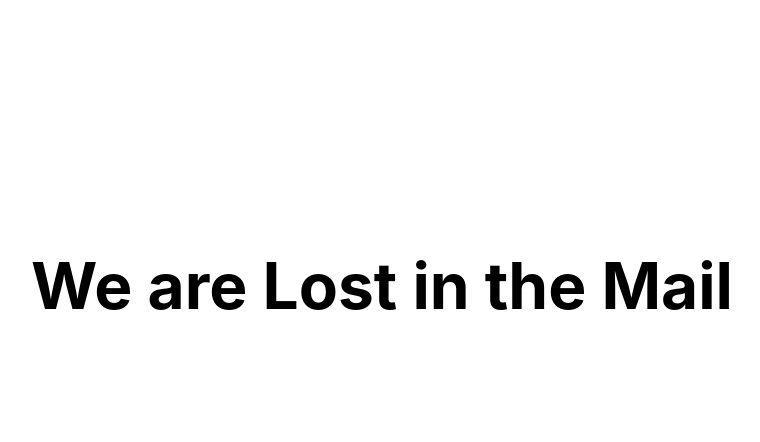
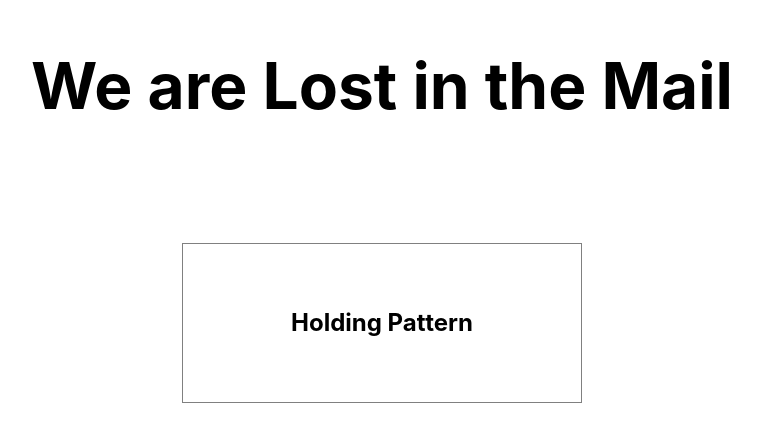
Before and after one commit to tmichaelreis/litm_website, a Next.js app: page / in a window 1280 px wide. Shown: the part 114-556 px from the top of the page, without its empty margins (258-1018 px from the left). Built offline with nearby package versions, Linux system fonts and the light colour scheme.

Commit message:
Add audio player component

```diff
--- /dev/null
+++ b/components/AudioPlayer.jsx
@@ -0,0 +1,35 @@
+import React, { useState, useEffect, useRef } from "react";
+
+import styles from "../styles/AudioPlayer.module.css";
+
+const AudioPlayer = ({ tracks }) => {
+  const [trackIndex, setTrackIndex] = useState(0);
+  const [trackProgress, setTrackProgress] = useState(0);
+  const [isPlaying, setIsPlaying] = useState(false);
+
+  const { title, color, audioSrc } = tracks[trackIndex];
+
+  const audioRef = useRef(new Audio(audioSrc));
+  const intervalRef = useRef();
+  const isReady = useRef(false);
+
+  const { duration } = audioRef.current;
+
+  const toPrevTrack = () => {
+    console.log("TODO go to prev");
+  };
+
+  const toNextTrack = () => {
+    console.log("TODO go to next");
+  };
+
+  return (
+    <div className={styles.player}>
+      <div className={styles.trackInfo}>
+        <h2 className={styles.title}>{title}</h2>
+      </div>
+    </div>
+  );
+};
+
+export default AudioPlayer;
--- a/pages/index.js
+++ b/pages/index.js
@@ -1,8 +1,14 @@
 import Head from 'next/head'
-import Image from 'next/image'
+//import Image from 'next/image'
+import AudioPlayer from '../components/AudioPlayer';
 import styles from '../styles/Home.module.css'
 
 export default function Home() {
+  const tracks = [
+    { title: 'Holding Pattern', audioSrc: 'test' },
+    { title: 'Moon and I', audioSrc: 'test' },
+    { title: 'Wallflower', audioSrc: 'test' }
+  ]
   return (
     <div className={styles.container}>
       <Head>
@@ -15,6 +21,10 @@ export default function Home() {
         <h1 className={styles.title}>
           We are Lost in the Mail
         </h1>
+
+        <section className={styles.playerContainer}>
+          { process.browser && <AudioPlayer tracks={tracks} /> }
+        </section>
       </main>
     </div>
   )
--- /dev/null
+++ b/styles/AudioPlayer.module.css
@@ -0,0 +1,14 @@
+.player {
+  border: 1px solid gray;
+  width: 50vh;
+  height: 20vh;
+  display: flex;
+  justify-content: center;
+  align-items: center;
+}
+
+.trackInfo {
+}
+
+.title {
+}
--- a/styles/Home.module.css
+++ b/styles/Home.module.css
@@ -23,6 +23,13 @@
   height: 100vh;
 }
 
+.playerContainer {
+  min-height: 50vh;
+  display: flex;
+  flex-direction: column;
+  justify-content: center;
+}
+
 .logo {
   height: 1em;
   margin-left: 0.5rem;
```
